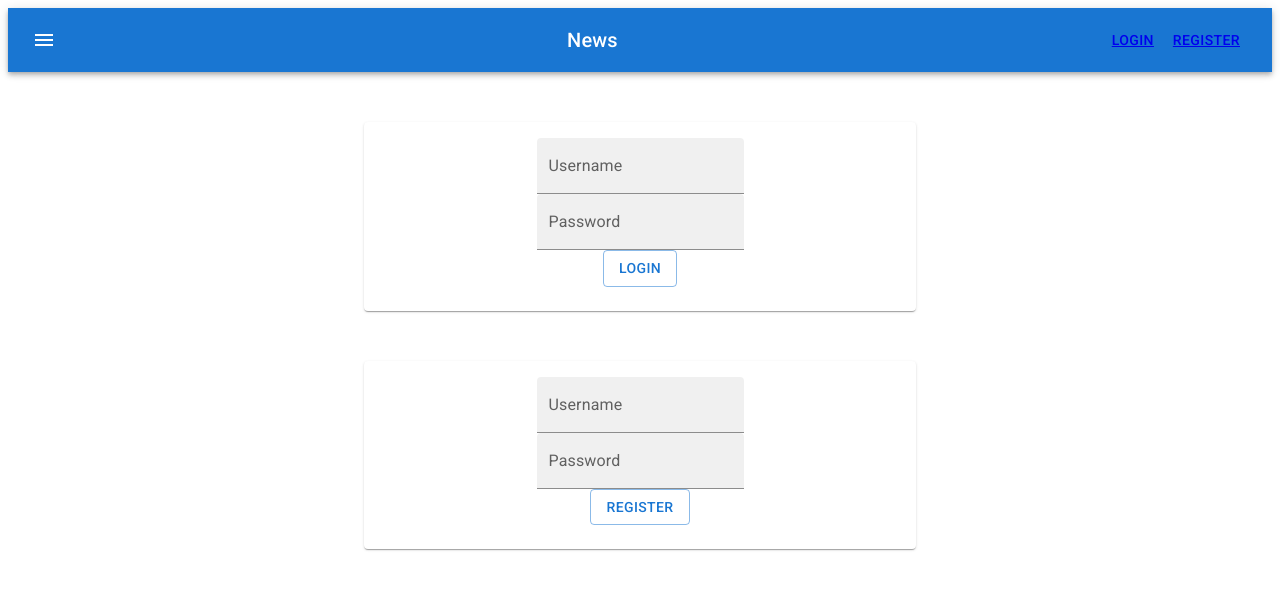
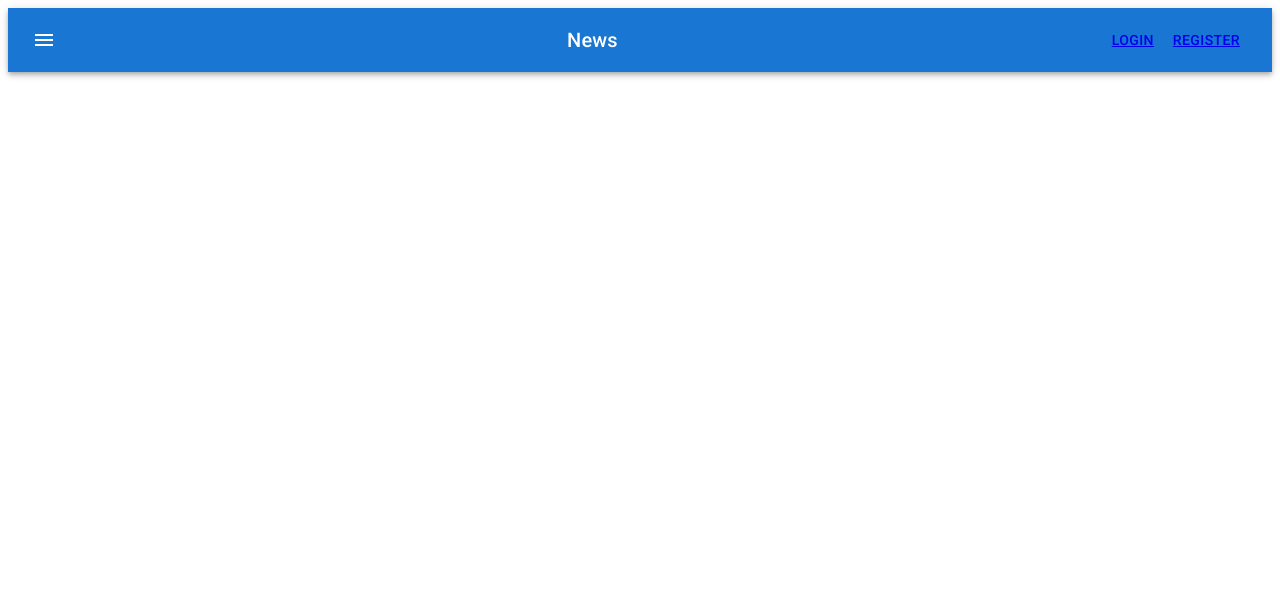
Before and after one commit to ianrboyle/react-ts-redux, a React (Create React App) app: page / in a window 1280 px wide. Shown: the top 590 px of the page. Built offline with nearby package versions, Linux system fonts and the light colour scheme.

Commit message:
adds some routing

```diff
--- a/src/App.tsx
+++ b/src/App.tsx
@@ -8,13 +8,19 @@ import FormCard from './components/forms/FormCard';
 import { LoginPage } from './components/forms/LoginPage';
 import { RegisterPage } from './components/forms/RegisterPage';
 import NavBar from './components/NavBar';
+import { Route } from './components/Route';
 
 function App() {
   return (
     <div className="App">
         <NavBar />
-        <LoginPage />
-        <RegisterPage />
+        <Route path="/login">
+        <LoginPage buttonText="Login"/>
+
+        </Route>
+        <Route path="/register">
+          <RegisterPage />
+        </Route>
     </div>
   );
 }
--- a/src/components/Link.tsx
+++ b/src/components/Link.tsx
@@ -8,7 +8,9 @@ export const Link = ({className, href, children}: ILinkProps) => {
 
   const onClick = (event: MouseEvent<HTMLAnchorElement>) => {
     event.preventDefault();
-    window.history.pushState({}, '', href)
+    window.history.pushState({}, '', href);
+    const navEvent = new PopStateEvent('popstate');
+    window.dispatchEvent(navEvent);
   }
   return (
     <a onClick={onClick} className={className} href={href}>{children}</a>
--- a/src/components/NavBar.tsx
+++ b/src/components/NavBar.tsx
@@ -7,6 +7,7 @@ import Button from '@mui/material/Button';
 import IconButton from '@mui/material/IconButton';
 import MenuIcon from '@mui/icons-material/Menu';
 import {Link} from './Link';
+
 export default function NavBar() {
   return (
     <Box sx={{ flexGrow: 1 }}>
--- /dev/null
+++ b/src/components/Route.tsx
@@ -0,0 +1,19 @@
+import React, {useEffect, useState} from 'react'
+interface IRouteProps {
+  path: string;
+  children: any;
+}
+export const Route = ({path, children}: IRouteProps) => {
+  useEffect(() => {
+    const onLocationChange = () => {
+      console.log("Location change")
+    }
+
+    window.addEventListener('popstate', onLocationChange)
+
+    return () => {
+      window.removeEventListener('popstate', onLocationChange)
+    };
+  }, [])
+  return window.location.pathname === path ? children : null
+};
--- a/src/components/forms/FormCard.tsx
+++ b/src/components/forms/FormCard.tsx
@@ -11,15 +11,13 @@ import '../../css/card.css'
 
 
 
-interface IButtonText {
-  buttonText: string
-}
-export default function FormCard(buttonText: IButtonText) {
+
+export default function FormCard(buttonText: string) {
   return (
     <Container className="card-container" maxWidth="sm">
     <Card className="card" sx={{ minWidth: 100 }}>
       <CardContent>
-      <BasicForm buttonText={buttonText.buttonText}/>
+      <BasicForm buttonText={buttonText}/>
       </CardContent>
     </Card>
     </Container>
--- a/src/components/forms/LoginPage.tsx
+++ b/src/components/forms/LoginPage.tsx
@@ -2,8 +2,7 @@ import React from 'react'
 import { BasicForm } from './BasicForm'
 import FormCard from './FormCard'
 
-export const LoginPage = () => {
-  const buttonText: string = 'Login'
+export const LoginPage = (buttonText: string) => {
   return (
     <FormCard buttonText={buttonText} />
   )
```
